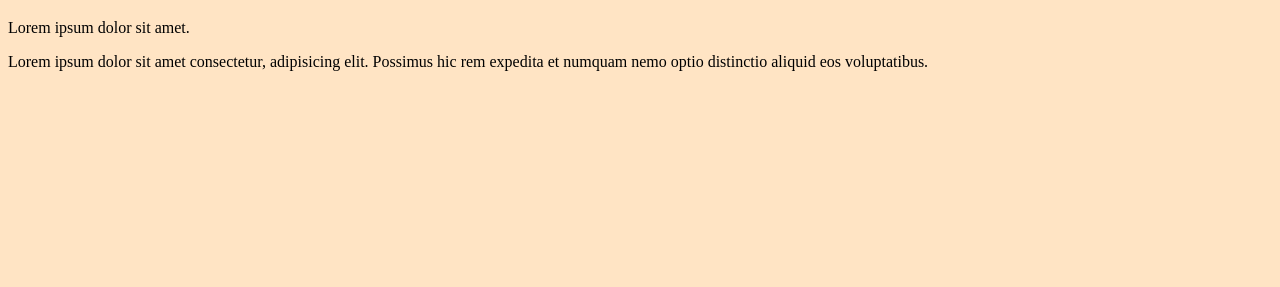
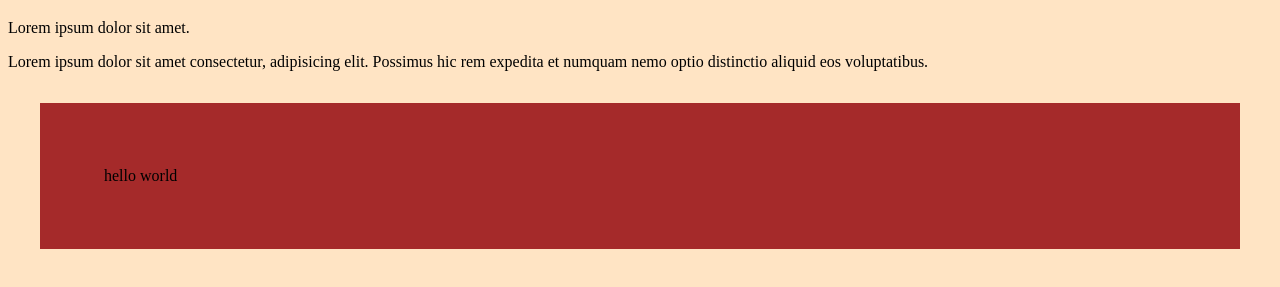
Before and after one commit to RominaBideh/text-changing, a plain HTML site: page index.html in a window 1280 px wide. Shown: the part 61-348 px from the top of the page. Drawn offline with Linux system fonts and the light colour scheme.

Commit message:
add more css

```diff
--- a/index.html
+++ b/index.html
@@ -13,6 +13,7 @@
        <p class="Parag">Lorem ipsum dolor sit amet.</p>
        <p id="high">Lorem ipsum dolor sit amet consectetur, adipisicing elit. Possimus hic rem expedita et numquam nemo optio distinctio aliquid eos voluptatibus.
        </p>
+       <div class="me">hello world</div>
 
 
     </body>
--- a/style.css
+++ b/style.css
@@ -1,3 +1,8 @@
 *{
     background-color: bisque;
 }
+.me{
+    background: brown;
+    margin: 2rem;
+    padding:4rem;
+}
```
